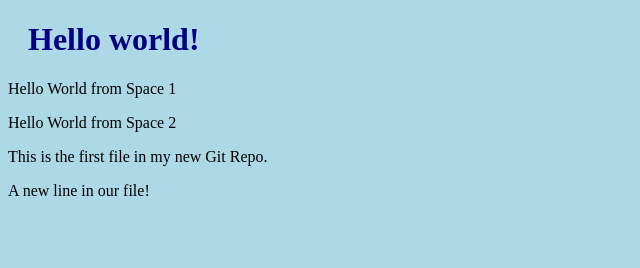
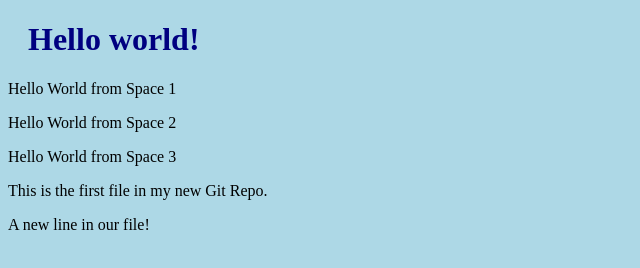
Before and after one commit to Nosipho-spks/hello-world, a plain HTML site: page index.html in a window 1280 px wide. Shown: the whole page, without its empty margins (0-640 px from the left). Drawn offline with Linux system fonts and the light colour scheme.

Commit message:
added 3rd p element on the div

```diff
--- a/index.html
+++ b/index.html
@@ -11,6 +11,7 @@
     <div>
       <p>Hello World from Space 1</p>
       <p>Hello World from Space 2</p>
+      <p>Hello World from Space 3</p>
     </div>
     <p>This is the first file in my new Git Repo.</p>
     <p>A new line in our file!</p>
```
